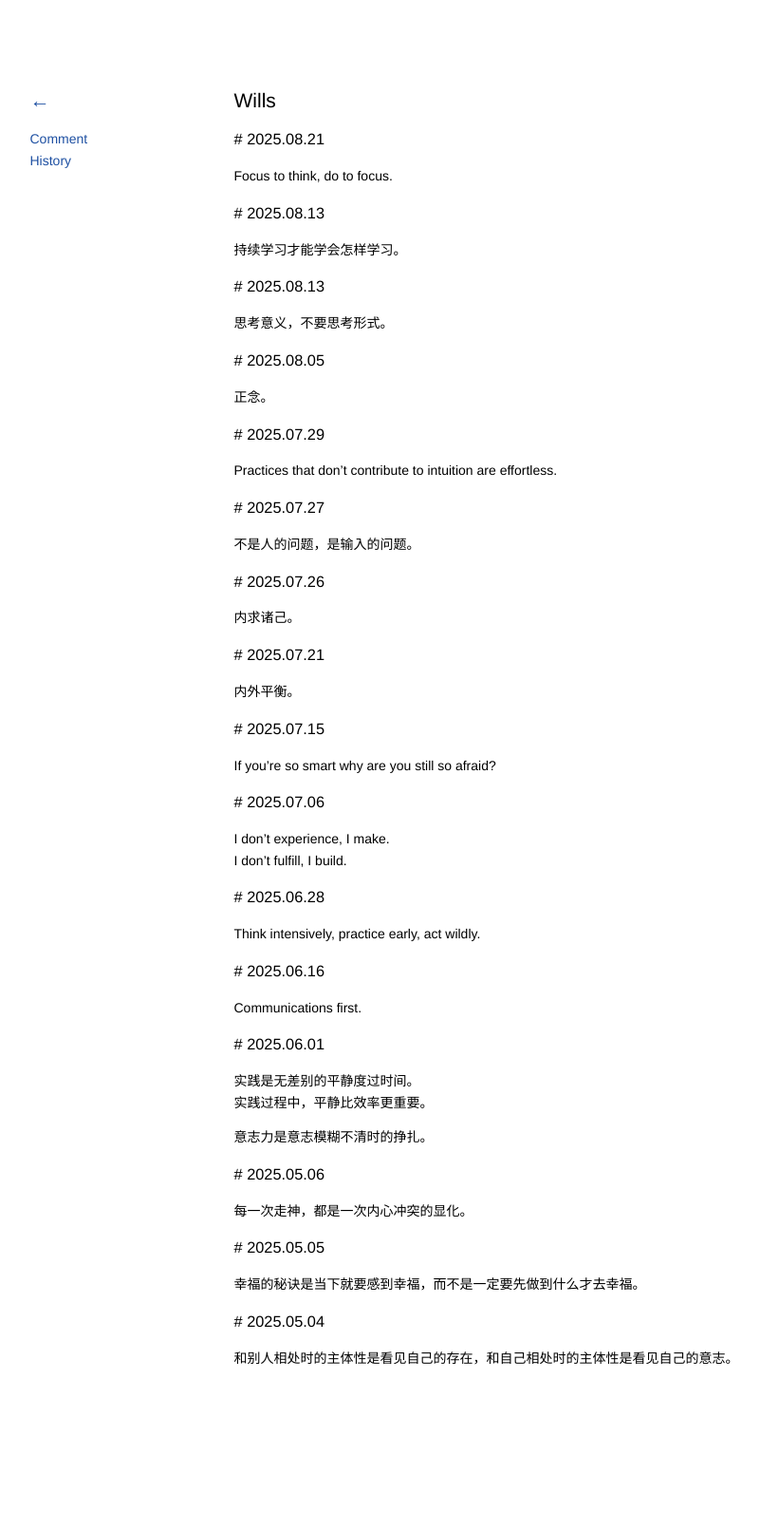
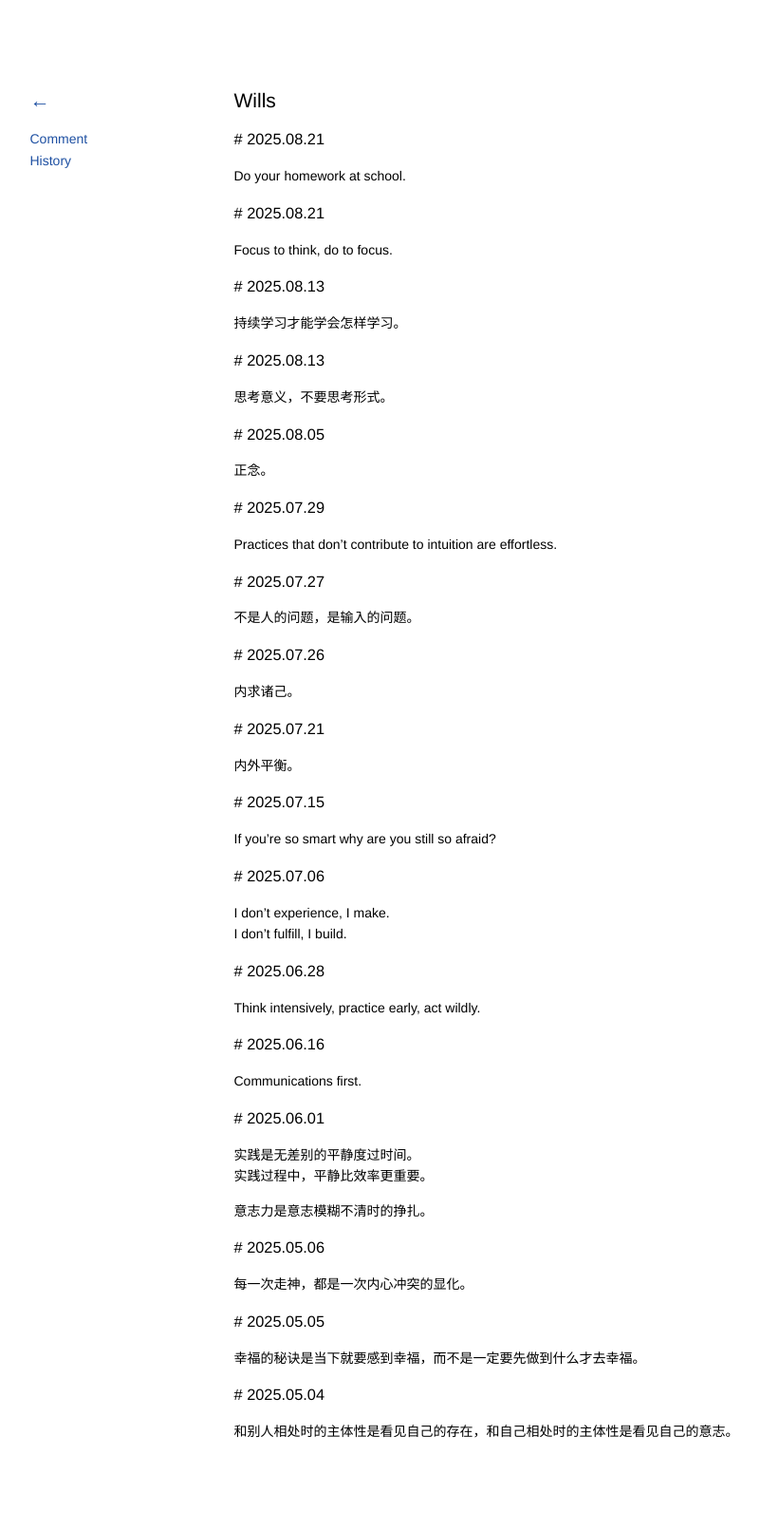
Before and after one commit to kidlj/awei, a Jekyll site: the page built from _wiki/wills.md, in a window 1280 px wide. Shown: the whole page at 95% size, without its empty margins (101-902 px from the left). Built offline with Jekyll 4.4.1, drawn with Linux system fonts in a browser that asks for light colours; before the commit the page ends 1533 px from its top, so only the background shows below that.

Commit message:
update wills

```diff
--- a/_wiki/wills.md
+++ b/_wiki/wills.md
@@ -1,6 +1,10 @@
 ---
 title: Wills
 ---
+
+### 2025.08.21
+
+Do your homework at school.
 
 ### 2025.08.21
 
```
